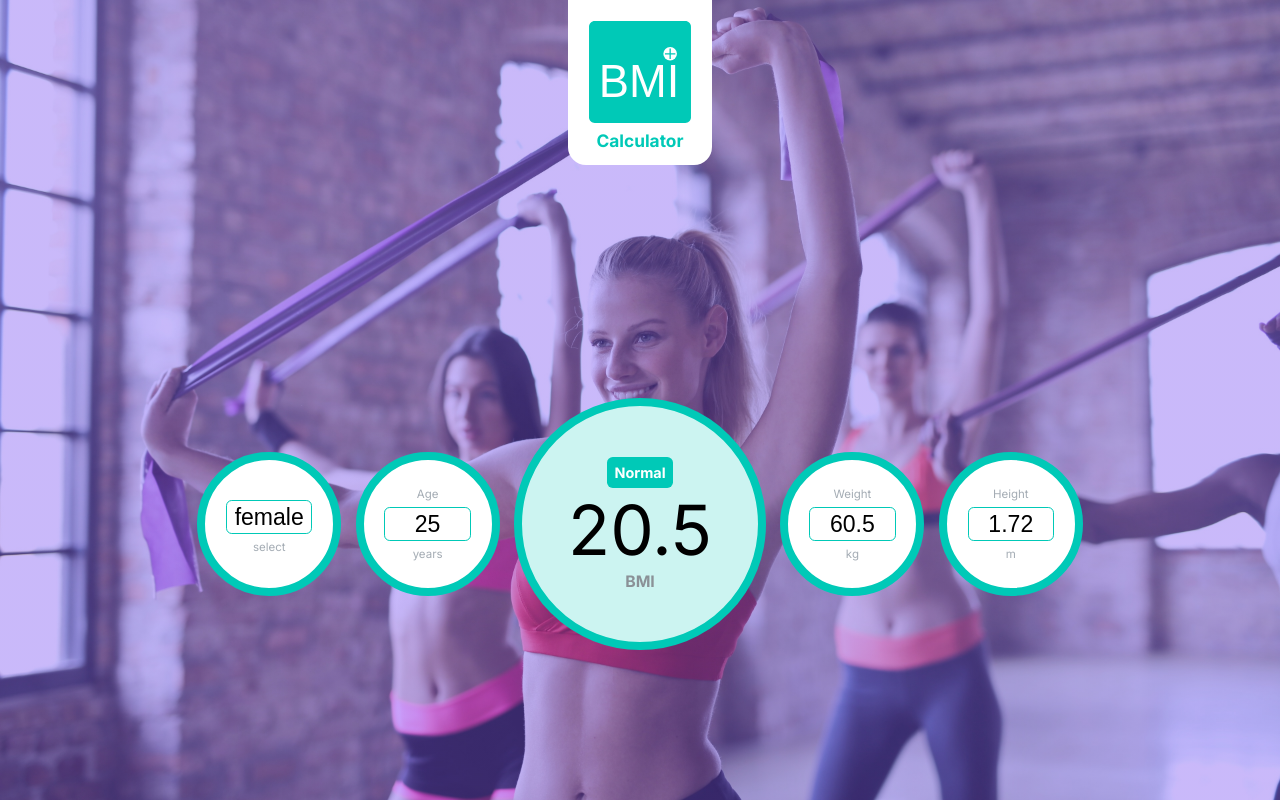
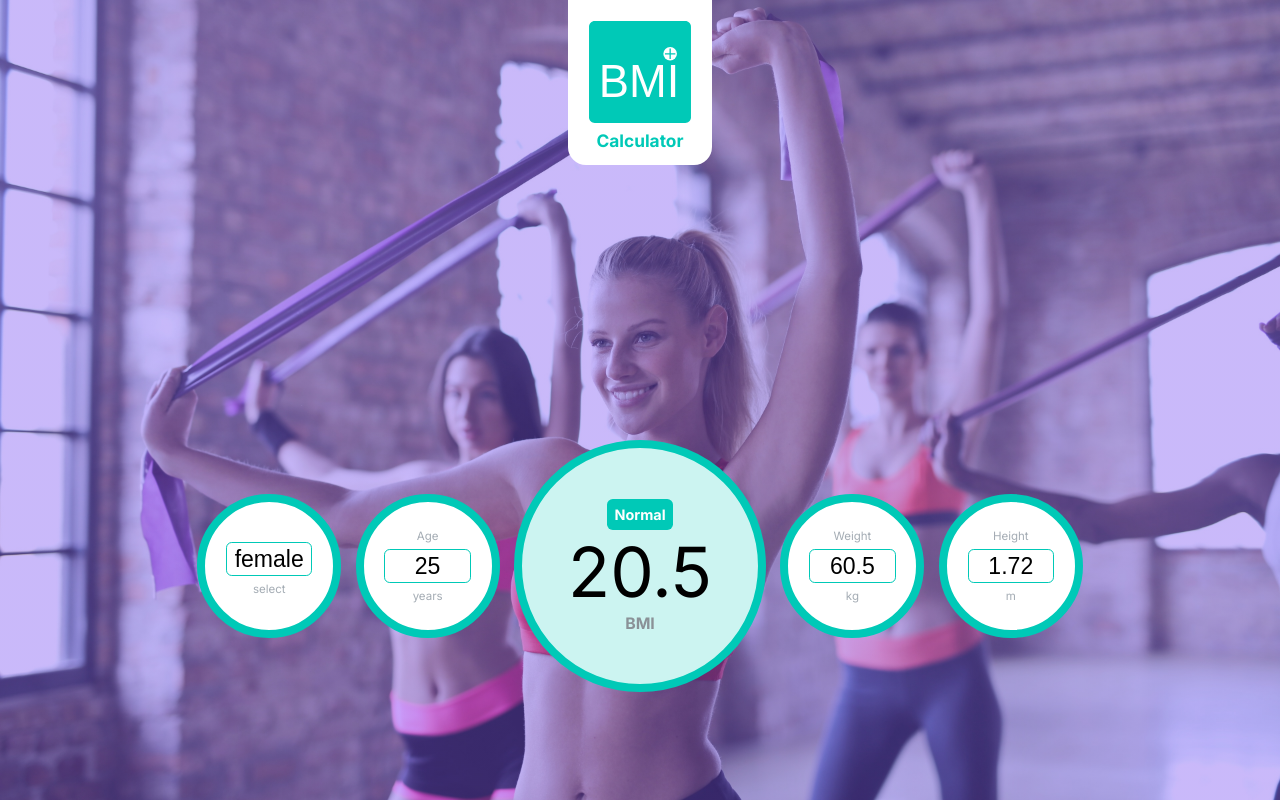
Before and after one commit to rgbmind/bmi, a React (Vite) app: page / in a window 1280 px wide. Built offline with nearby package versions, Linux system fonts and the light colour scheme.

Commit message:
modify styles

```diff
--- a/src/components/Form/style.scss
+++ b/src/components/Form/style.scss
@@ -3,5 +3,5 @@
   align-items: center;
   justify-content: center;
   gap: 2rem;
-  margin-bottom: 150px;
+  margin-bottom: 15rem;
 }
```
